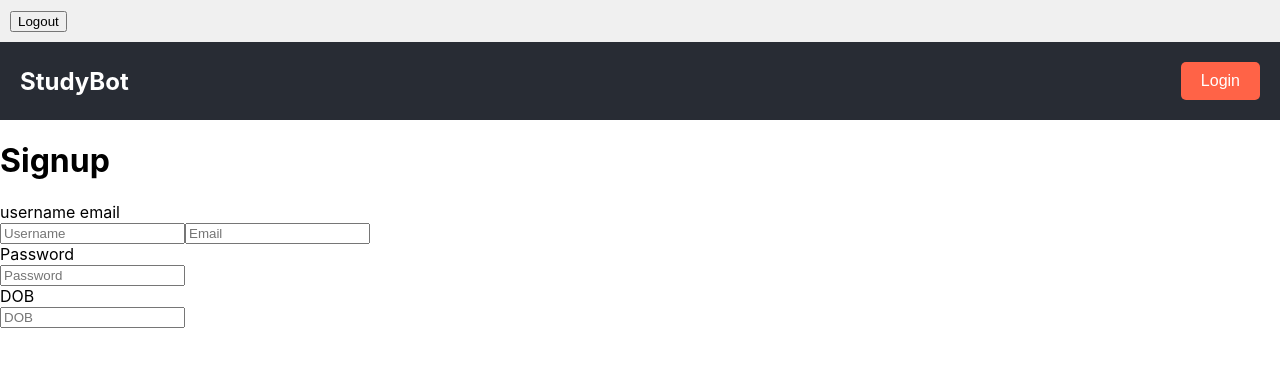
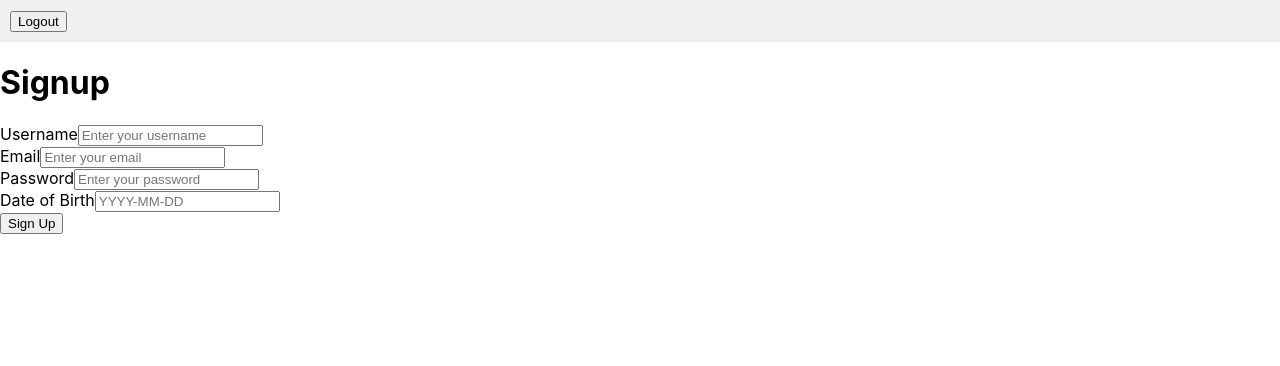
Before and after one commit to JoshuaThomas123/University_project, a React (Create React App) app in the folder frontend/: page /signup in a window 1280 px wide. Shown: the top 366 px of the page. Built offline with nearby package versions, Linux system fonts and the light colour scheme.

Commit message:
Update signup.js

```diff
--- a/frontend/src/pages/signup.js
+++ b/frontend/src/pages/signup.js
@@ -1,47 +1,123 @@
-import React from 'react';
-import Hubpage from './hubpage';
-import { Navigate, useNavigate } from 'react-router-dom';
+import React, { useState } from 'react';
+import { useNavigate } from 'react-router-dom';
 
-function signup() {
+function Signup() {
+  const [formData, setFormData] = useState({
+    username: '',
+    email: '',
+    password: '',
+    DOB: '',
+  });
+  const [error, setError] = useState('');
+  const navigate = useNavigate();
 
+
+  const handleChange = (e) => {
+    const { name, value } = e.target;
+    setFormData((prevData) => ({
+      ...prevData,
+      [name]: value,
+    }));
+  };
+
+
+  const handleSubmit = async (e) => {
+    e.preventDefault();
+    try {
+
+      const response = await fetch('http://127.0.0.1:5000/create_contact', {
+        method: 'POST',
+        headers: {
+          'Content-Type': 'application/json',
+        },
+        body: JSON.stringify(formData),
+      });
+
+      const result = await response.json();
+
+      if (response.ok) {
+        alert('Signup successful!');
+        navigate('/login');
+      } else {
+        setError(result.message || 'Failed to create account. Please try again.');
+      }
+    } catch (err) {
+      setError('An error occurred. Please try again.');
+      console.error('Error during signup:', err);
+    }
+  };
 
   return (
     <div>
-      <Hubpage>
-      </Hubpage>
-    <div className='wrapper'>
-      <form action="">
-      <h1>Signup</h1>
-      <div>
-        <p1>username</p1>
-        <p1> email</p1>
-      </div>
-      <div className="input-box">
-        <input type="text" placeholder='Username' required/>
-        <input type="text" placeholder='Email' required/>
-
-      </div>
-      <div className ="input-box">
-      <div>
-        <p1>Password</p1>
-
-      </div>
-        <input type="text" PLACEHOLDER ='Password' required/>
-
-      </div>
-      <div>
-      <div>
-        <p1>DOB</p1>
-      </div>
-      <input type="text" PLACEHOLDER ='DOB' required/>
+      <div className="wrapper">
+        <form onSubmit={handleSubmit}>
+          <h1>Signup</h1>
 
 
+          <div>
+            <label htmlFor="username">Username</label>
+            <input
+              type="text"
+              id="username"
+              name="username"
+              placeholder="Enter your username"
+              value={formData.username}
+              onChange={handleChange}
+              required
+            />
+          </div>
 
+
+          <div>
+            <label htmlFor="email">Email</label>
+            <input
+              type="email"
+              id="email"
+              name="email"
+              placeholder="Enter your email"
+              value={formData.email}
+              onChange={handleChange}
+              required
+            />
+          </div>
+
+
+          <div>
+            <label htmlFor="password">Password</label>
+            <input
+              type="password"
+              id="password"
+              name="password"
+              placeholder="Enter your password"
+              value={formData.password}
+              onChange={handleChange}
+              required
+            />
+          </div>
+
+
+          <div>
+            <label htmlFor="DOB">Date of Birth</label>
+            <input
+              type="text"
+              id="DOB"
+              name="DOB"
+              placeholder="YYYY-MM-DD"
+              value={formData.DOB}
+              onChange={handleChange}
+              required
+            />
+          </div>
+
+
+          {error && <p style={{ color: 'red' }}>{error}</p>}
+
+
+          <button type="submit">Sign Up</button>
+        </form>
       </div>
-      </form>
-    </div>
     </div>
   );
 }
 
-export default signup;
+export default Signup;
```
